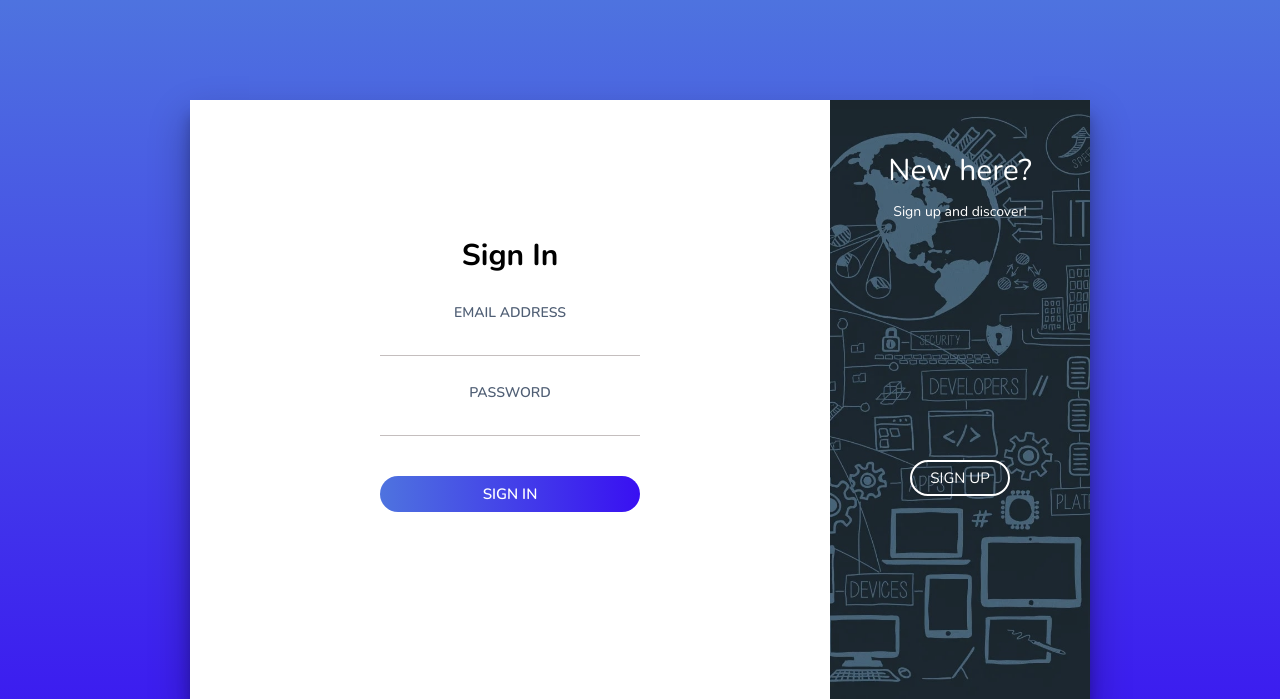
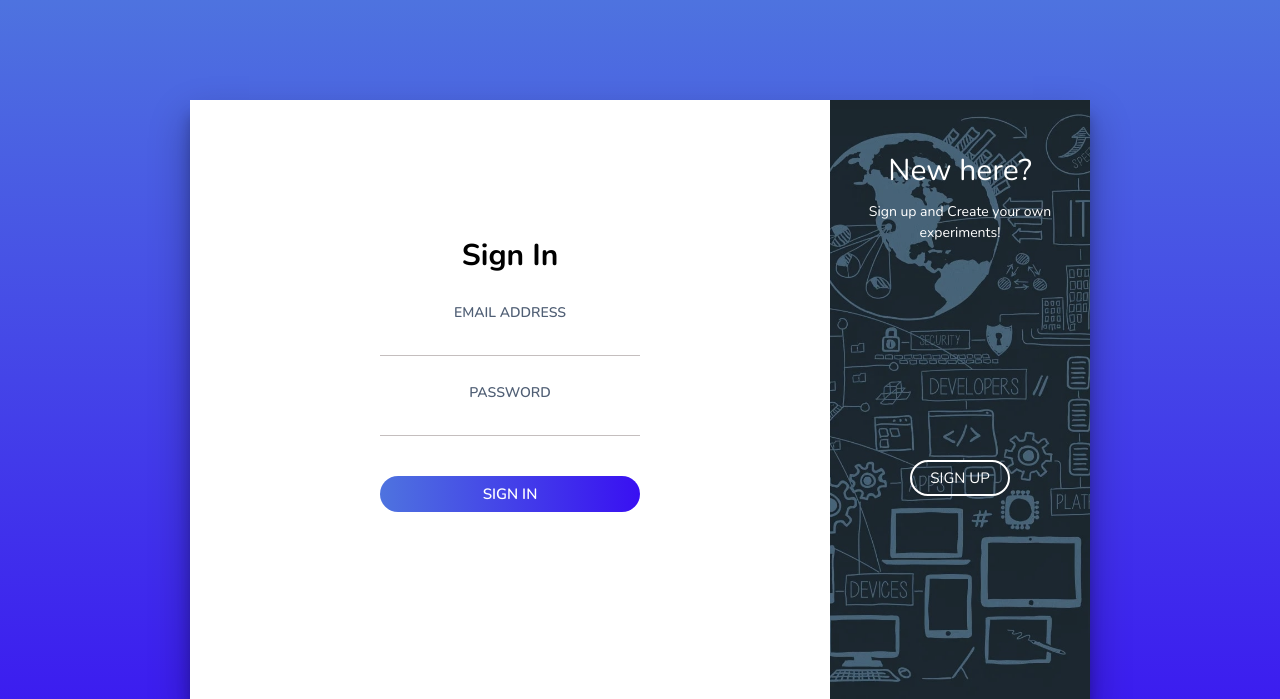
Before and after one commit to MohamedDarkaoui/Recommender-Systems, a Flask app: page / in a window 1280 px wide. Shown: the top 699 px of the page. Run offline with Flask 2, Linux system fonts and the light colour scheme.

Commit message:
kleine aanpassing2

```diff
--- a/website/templates/models.html
+++ b/website/templates/models.html
@@ -15,6 +15,8 @@
           </button>
         </div>
         <div class="modal-body">
+          <input class="form-control form-control-lg" type="text" placeholder="Name">
+            <br><br>
             <form class="form-inline">
                 <input class="form-control mr-sm-2 search_width" type="search" placeholder="Search Scenario" aria-label="Search">
                 <button class="btn btn-primary class" type="submit">Search</button>
--- a/website/templates/registration.html
+++ b/website/templates/registration.html
@@ -29,7 +29,7 @@
       <div class="img">
         <div class="img-text m-up">
           <h2>New here?</h2>
-          <p>Sign up and discover!</p>
+          <p>Sign up and Create your own experiments!</p>
         </div>
         <div class="img-text m-in">
           <h2>One of us?</h2>
```
